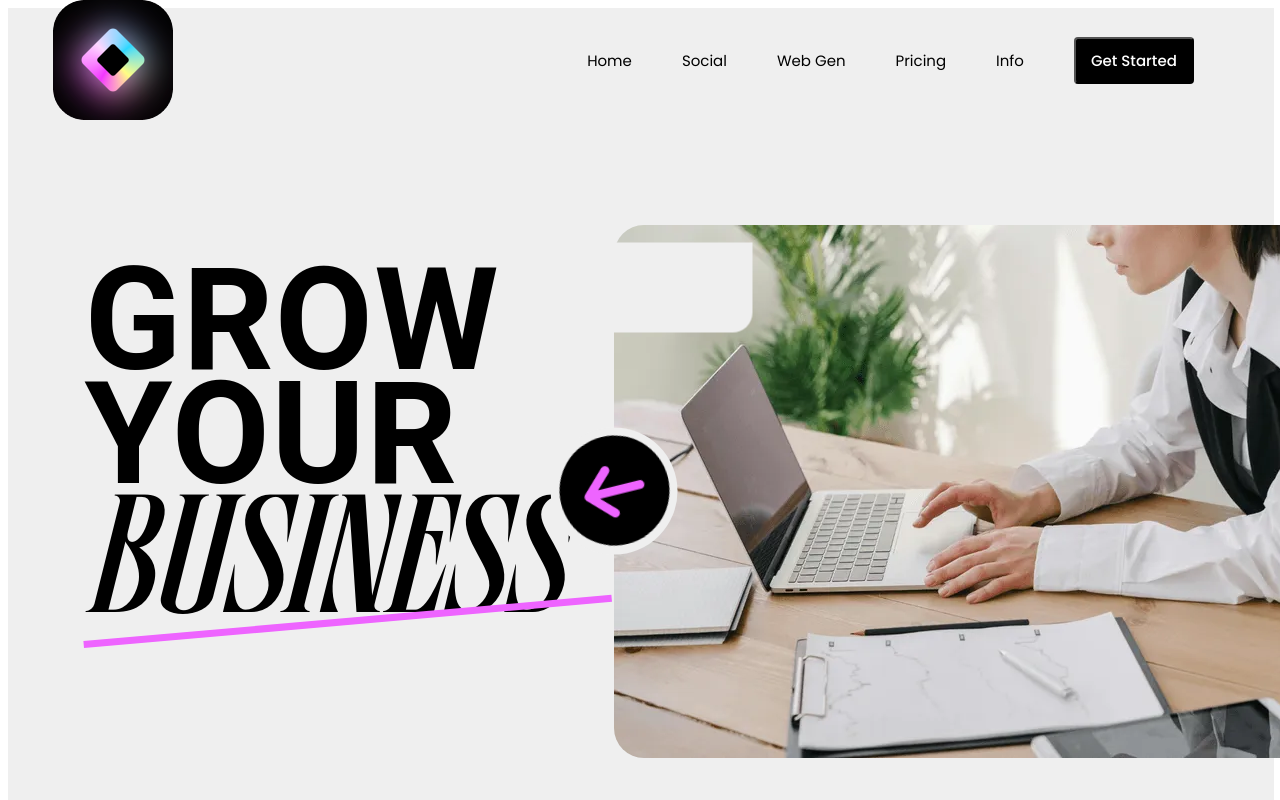
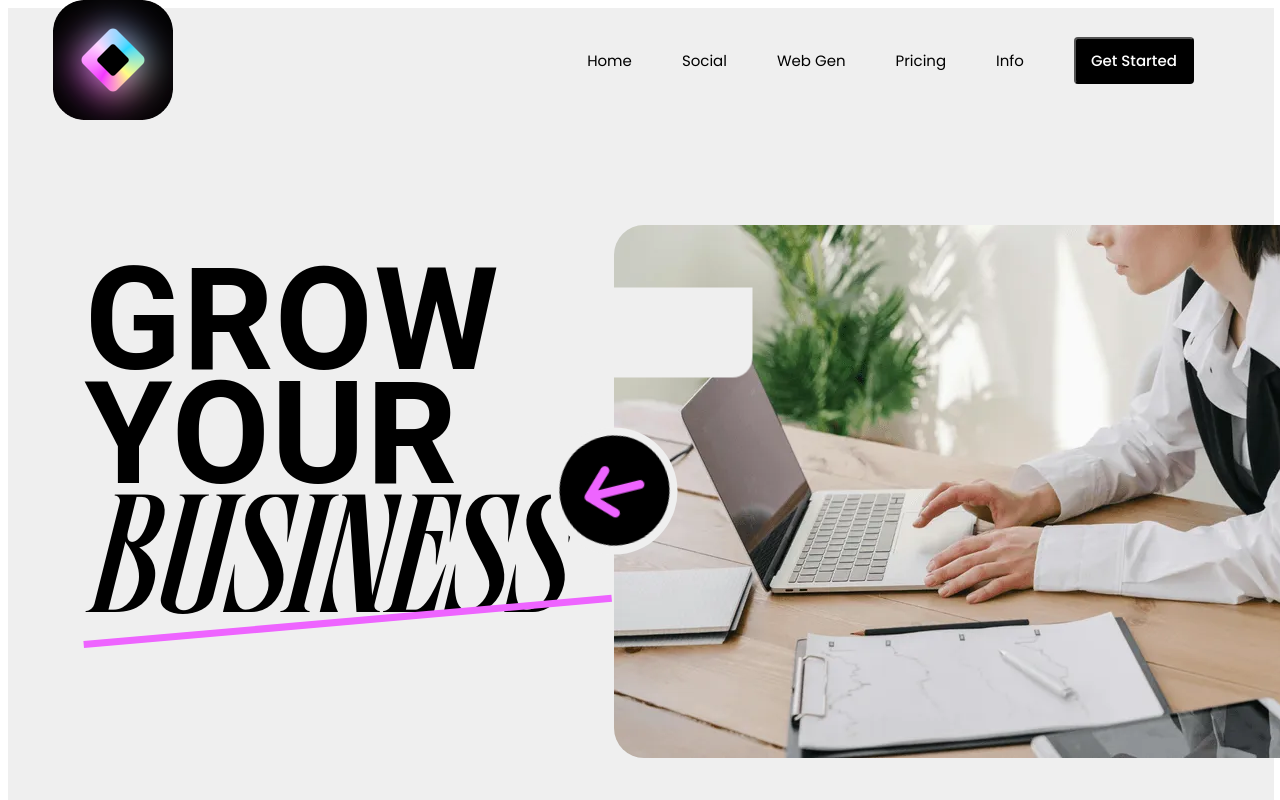
Before and after one commit to haideralicodes/BUSINESS-BUDDY, a React (Vite) app in the folder frontend/: page / in a window 1280 px wide. Shown: the top 800 px of the page. Built offline with nearby package versions, Linux system fonts and the light colour scheme; a web font is replaced by a local one.

Commit message:
Updated Curve.jsx

```diff
--- a/frontend/src/components/LandingPage/Curve.jsx
+++ b/frontend/src/components/LandingPage/Curve.jsx
@@ -17,7 +17,7 @@ export default function Curve() {
                 width:"200px",
                 backgroundColor: "#EFEFEF",
                 borderBottomRightRadius:"20px",
-                marginBottom:"50px",
+                marginBottom:"5px",
                 display:"flex",
                 justifyContent:"center",
                 alignItems:'center',
```
